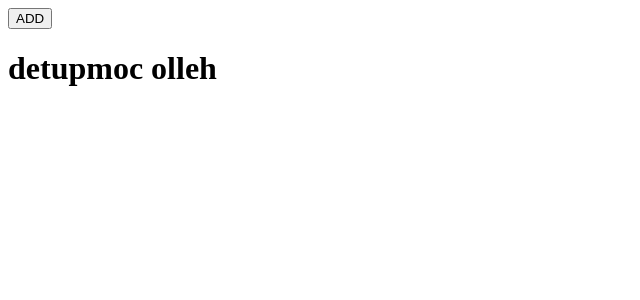
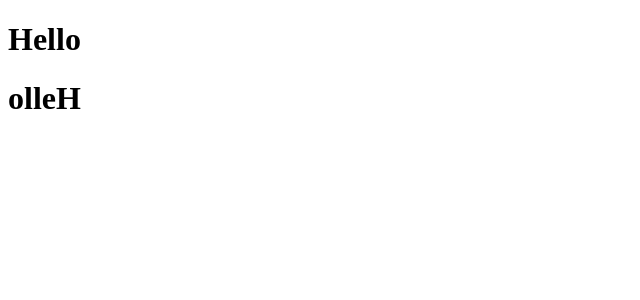
Before and after one commit to huitopia/study-vue-1, a Vue app: page / in a window 1280 px wide. Shown: the top 300 px of the page, without its empty margins (0-640 px from the left). Built offline with nearby package versions, Linux system fonts and the light colour scheme.

Commit message:
Watch 예제 코드 설정

```diff
--- a/src/App.vue
+++ b/src/App.vue
@@ -1,5 +1,5 @@
 <template>
-  <button @click="add">ADD</button>
+  <h1>{{ msg }}</h1>
   <h1>{{ reverseMessage }}</h1>
 </template>
 <script>
@@ -7,27 +7,17 @@ export default {
   data() {
     return {
       // Getter & Setter
-      msg: "hello computed"
+      msg: "Hello"
     }
   },
   computed: {
-    // Getter
-    // reverseMessage() {
-    //   return this.msg.split('').reverse().join('')
-    // }
-    // Getter & Setter
-    reverseMessage: {
-      get() {
-        return this.msg.split('').reverse().join('')
-      },
-      set(newMsg) {
-        this.msg = newMsg
-      }
+    reverseMessage() {
+      return this.msg.split('').reverse().join('')
     }
   },
   methods: {
-    add() {
-      this.reverseMessage += "!?"
+    changeMessage() {
+      this.msg = "!!"
     }
   }
 }
```
